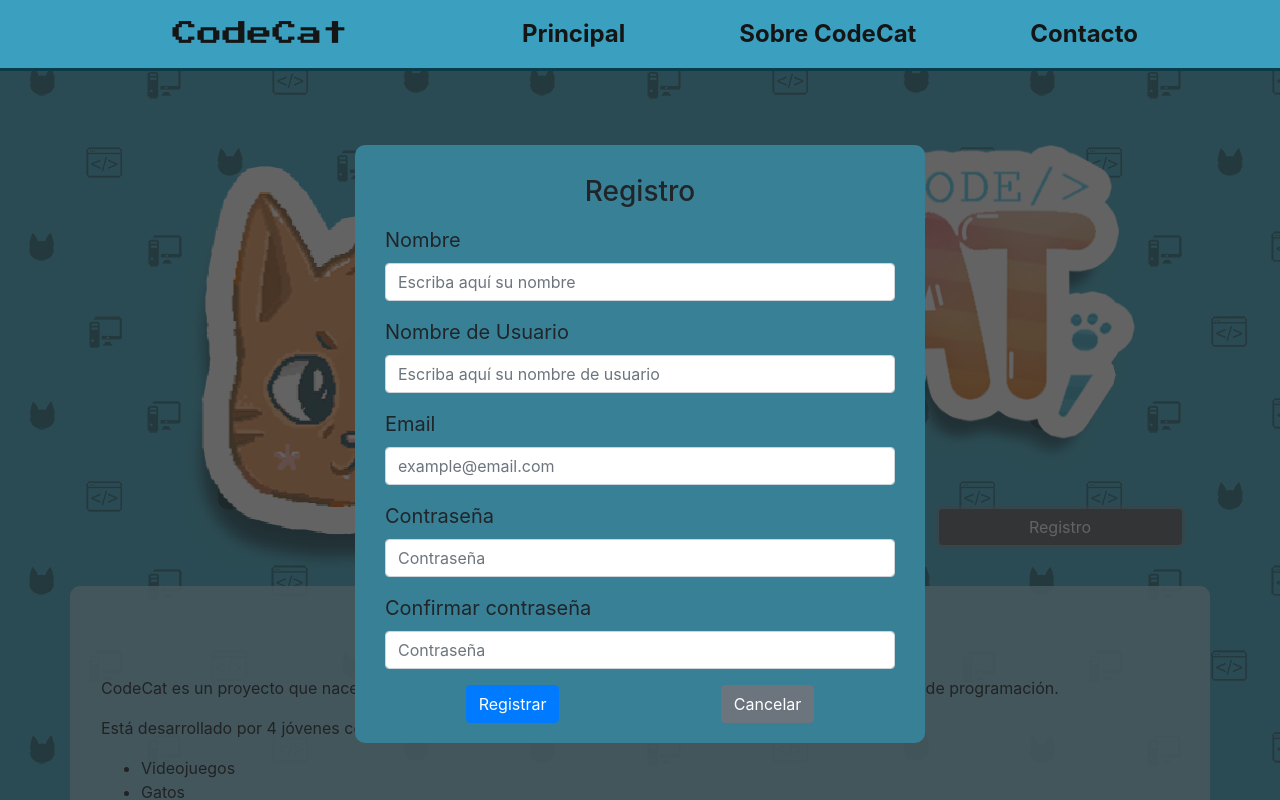
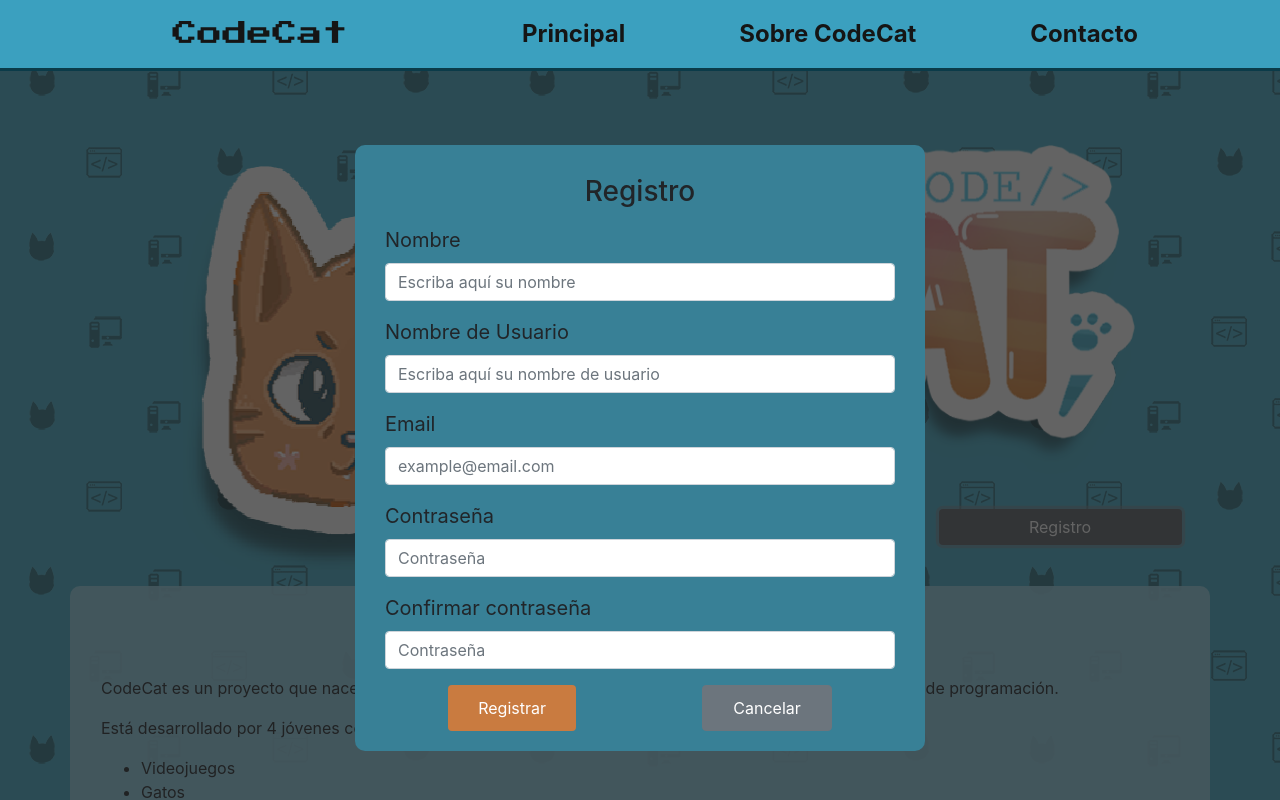
Before and after one commit to aaraquedesarrollo/codecat-front, a React (Create React App) app: page /principal in a window 1280 px wide. Both pictures are taken after a click on the button "Registro". Shown: the top 800 px of the page. Built offline with nearby package versions, Linux system fonts and the light colour scheme; no server answers.

Commit message:
Cambio de estilo de botones de registro

```diff
--- a/src/components/FormularioRegistro.js
+++ b/src/components/FormularioRegistro.js
@@ -128,13 +128,13 @@ export const FormularioRegistro = (props) => {
             <div className="d-flex justify-content-around">
               <button
                 type="submit"
-                className="boton-formulario btn btn-primary"
+                className="boton-formulario-submit btn btn-primary"
               >
                 Registrar
               </button>
               <button
                 type="button"
-                className="boton-formulario btn btn-secondary"
+                className="boton-formulario-cancelar btn btn-secondary"
                 onClick={toggleRegistrando}
               >
                 Cancelar
```
